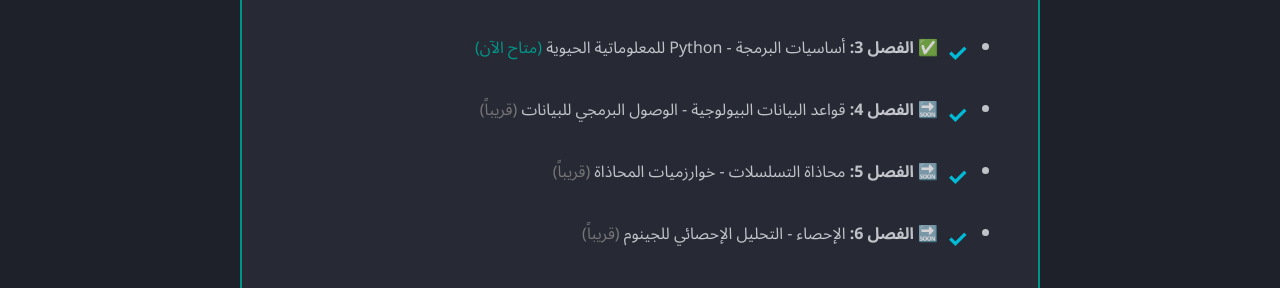
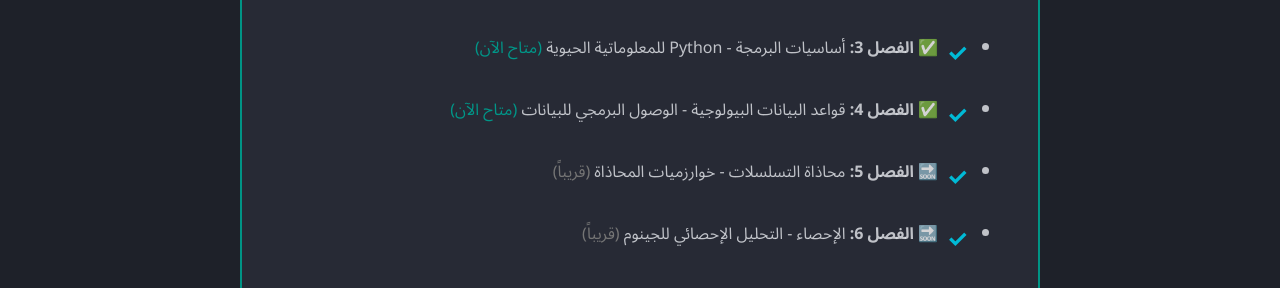
Before and after one commit to alarawms/site, an MkDocs documentation site: the page built from docs/index.md, in a window 1280 px wide and 900 px high, scrolled down 1804 px. Shown: the part 167-455 px from the top of the window. Built offline with MkDocs 1.6.1 and Material for MkDocs 9.7.7, drawn with Linux system fonts in a browser that asks for light colours; a script that is not in the unit is left out; comment, search, counter and statistics services are not loaded.

Commit message:
updated home page

```diff
--- a/docs/index.md
+++ b/docs/index.md
@@ -59,7 +59,7 @@ hide:
       <li><strong>✅ الفصل 1:</strong> البيانات الحيوية - من الجزيئات إلى المعلومات <span style="color: #009688;">(متاح الآن)</span></li>
       <li><strong>✅ الفصل 2:</strong> أساسيات Linux - بيئة العمل الأساسية <span style="color: #009688;">(متاح الآن)</span></li>
       <li><strong>✅ الفصل 3:</strong> أساسيات البرمجة - Python للمعلوماتية الحيوية <span style="color: #009688;">(متاح الآن)</span></li>
-      <li><strong>🔜 الفصل 4:</strong> قواعد البيانات البيولوجية - الوصول البرمجي للبيانات <span style="color: #757575;">(قريباً)</span></li>
+      <li><strong>✅ الفصل 4:</strong> قواعد البيانات البيولوجية - الوصول البرمجي للبيانات <span style="color: #009688;">(متاح الآن)</span></li>
       <li><strong>🔜 الفصل 5:</strong> محاذاة التسلسلات - خوارزميات المحاذاة <span style="color: #757575;">(قريباً)</span></li>
       <li><strong>🔜 الفصل 6:</strong> الإحصاء - التحليل الإحصائي للجينوم <span style="color: #757575;">(قريباً)</span></li>
     </ul>
--- a/mkdocs.yml
+++ b/mkdocs.yml
@@ -191,8 +191,8 @@ nav:
           - الفصل 1 - البيانات الحيوية: courses/foundation-of-bioinformatics/module-1.md
           - الفصل 2 - أساسيات Linux: courses/foundation-of-bioinformatics/module-2.md
           - الفصل 3 - البرمجة: courses/foundation-of-bioinformatics/module-3.md
+          - الفصل 4 - قواعد البيانات: courses/foundation-of-bioinformatics/module-4.md
           # الفصول التالية قيد المراجعة - سيتم نشرها لاحقاً
-          # - الفصل 4 - قواعد البيانات: courses/foundation-of-bioinformatics/module-4.md
           # - الفصل 5 - الخوارزميات: courses/foundation-of-bioinformatics/module-5.md
           # - الفصل 6 - الإحصاء: courses/foundation-of-bioinformatics/module-6.md
   - English: en/index.md
```
